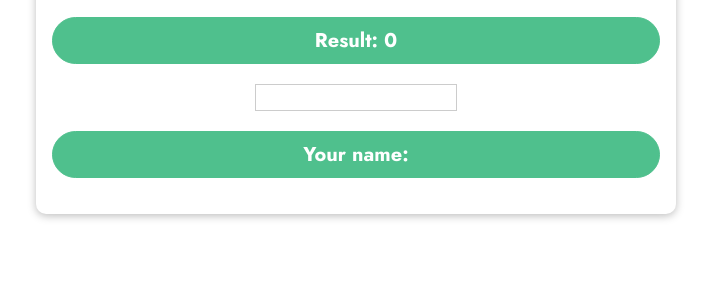
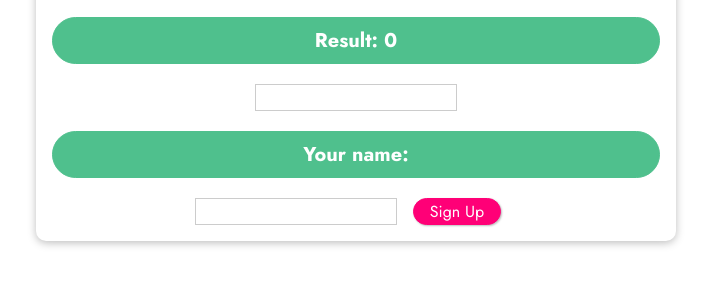
Before and after one commit to raviwu/vuejs-playground, a plain HTML site: page basics-03-events-starting-code/index.html in a window 1280 px wide. Shown: the part 329-614 px from the top of the page, without its empty margins (284-995 px from the left). Drawn offline with nearby package versions, Linux system fonts and the light colour scheme.

Commit message:
Apply event modifier to form

```diff
--- a/basics-03-events-starting-code/app.js
+++ b/basics-03-events-starting-code/app.js
@@ -7,6 +7,9 @@ const app = Vue.createApp({
         };
     },
     methods: {
+        submitForm() {
+            alert('Submitted');
+        },
         setNum(event) {
             this.num = parseInt(event.target.value);
         },
--- a/basics-03-events-starting-code/index.html
+++ b/basics-03-events-starting-code/index.html
@@ -23,6 +23,10 @@
         <p>Result: {{ counter }}</p>
         <input type="text" v-on:input="setName($event, 'Wu')">
         <p>Your name: {{ name }}</p>
+        <form v-on:submit.prevent="submitForm">
+            <input type="text">
+            <button>Sign Up</button>
+        </form>
     </section>
 </body>
 
```
